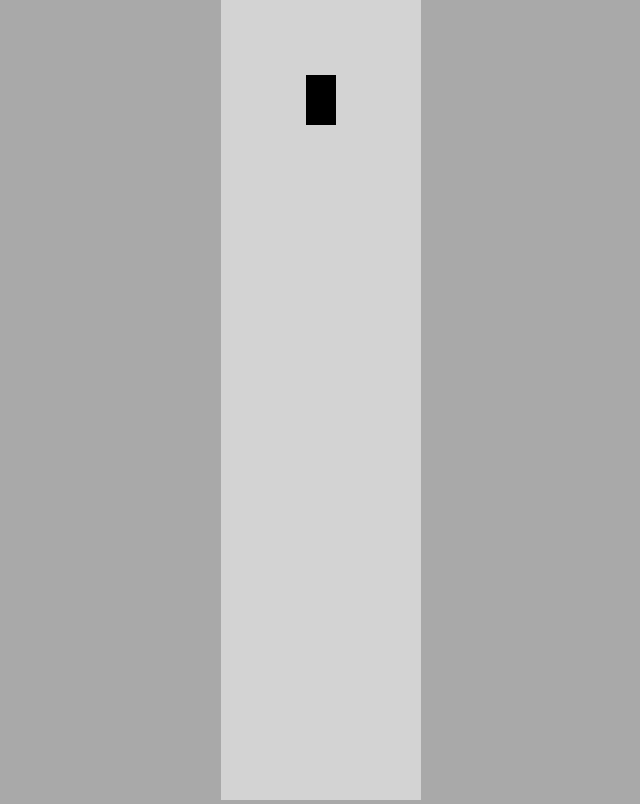
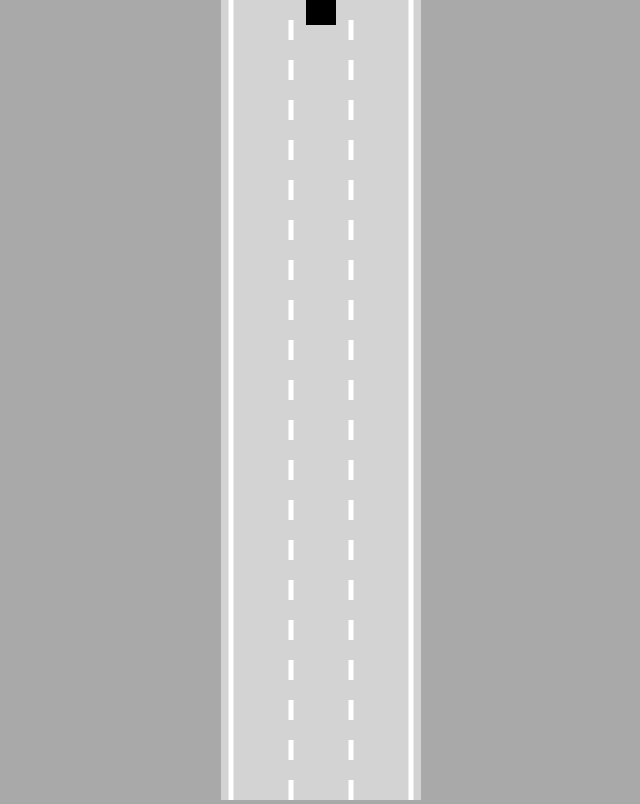
Before and after one commit to sinandemirbilek/self-driving-car, a plain HTML site: page index.html in a window 1280 px wide. Shown: the whole page, without its empty margins (319-959 px from the left). Drawn offline with Linux system fonts and the light colour scheme.

Commit message:
Defining the road

```diff
--- a/car.js
+++ b/car.js
@@ -14,6 +14,11 @@ class Car{
   }
 
   update() {
+   this.#move();
+
+  }
+
+  #move() {
     if(this.controls.forward) {
       this.speed+=this.acceleration;
     }
@@ -49,7 +54,6 @@ class Car{
     this.x-=Math.sin(this.angle)*this.speed;
     this.y-=Math.cos(this.angle)*this.speed;
 
-
   }
 
 
--- a/index.html
+++ b/index.html
@@ -1,17 +1,17 @@
 <!DOCTYPE html>
 <html lang="en">
   <head>
-  <meta charset="UTF-8">
-  <meta name="viewport" content="width=device-width, initial-scale=1.0">
+    <meta charset="UTF-8" />
+    <meta name="viewport" content="width=device-width, initial-scale=1.0" />
     <title>Self-Driving Car-No libraries</title>
-  <link rel="stylesheet" href="style.css">
+    <link rel="stylesheet" href="style.css" />
   </head>
   <body>
     <canvas id="myCanvas"></canvas>
+    <script src="utils.js"></script>
+    <script src="road.js"></script>
     <script src="car.js"></script>
     <script src="controls.js"></script>
-
-
     <script src="main.js"></script>
   </body>
 </html>
--- a/main.js
+++ b/main.js
@@ -2,7 +2,8 @@ const canvas = document.getElementById("myCanvas");
 canvas.width=200;
 
 const ctx = canvas.getContext("2d");
-const car = new Car(100,100,30,50);
+const road = new Road(canvas.width/2,canvas.width*0.9);
+const car = new Car(road.getLaneCenter(1),100,30,50);
 car.draw(ctx);
 
 
@@ -11,6 +12,10 @@ animate();
 function animate() {
   car.update();
   canvas.height= window.innerHeight;
+  ctx.save();
+  ctx.translate(0,-car.y);
+  road.draw(ctx);
   car.draw(ctx);
+  ctx.restore();
   requestAnimationFrame(animate)
 }
--- /dev/null
+++ b/road.js
@@ -0,0 +1,55 @@
+class Road {
+  constructor(x, width, laneCount = 3) {
+    this.x = x;
+    this.width = width;
+    this.laneCount = laneCount;
+
+    this.left = x - width / 2;
+    this.right = x + width / 2;
+
+    const infinity = 1000000;
+    this.top = -infinity;
+    this.bottom = infinity;
+
+    const topLeft = { x: this.left, y: this.top };
+    const topRight = { x: this.right, y: this.top };
+    const bottomLeft = { x: this.left, y: this.bottom };
+    const bottomRight = { x: this.right, y: this.bottom };
+
+    this.borders = [
+      [topLeft, bottomLeft],
+      [topRight, bottomRight],
+    ];
+  }
+
+  getLaneCenter(laneIndex) {
+    const laneWidth = this.width / this.laneCount;
+    return (
+      this.left +
+      laneWidth / 2 +
+      Math.min(laneIndex, this.laneCount - 1) * laneWidth
+    );
+  }
+
+  draw(ctx) {
+    ctx.lineWidth = 5;
+    ctx.strokeStyle = 'white';
+
+    for (let i = 1; i <= this.laneCount - 1; i++) {
+      const x = lerp(this.left, this.right, i / this.laneCount);
+
+      ctx.setLineDash([20, 20]);
+      ctx.beginPath();
+      ctx.moveTo(x, this.top);
+      ctx.lineTo(x, this.bottom);
+      ctx.stroke();
+    }
+    ctx.setLineDash([]);
+    this.borders.forEach(border=>{
+      ctx.beginPath();
+      ctx.moveTo(border[0].x,border[0].y);
+      ctx.lineTo(border[1].x,border[1].y);
+      ctx.stroke();
+    })
+  }
+}
--- /dev/null
+++ b/utils.js
@@ -0,0 +1,4 @@
+
+function lerp(A,B,t) {
+  return A+(B-A)*t;
+}
```
Lines whose indentation alone changed are shown as unchanged.
